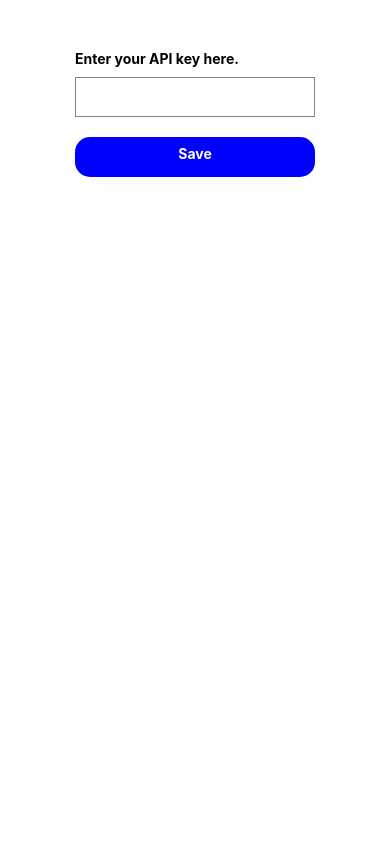
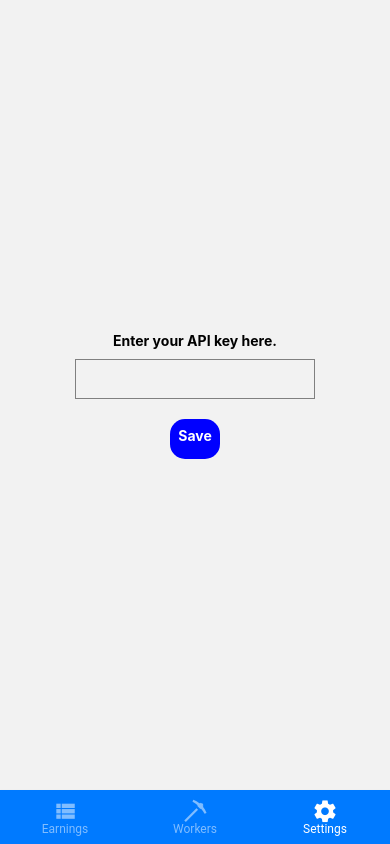
Before and after one commit to MisterTeeRoland/ProhashingMonitor, a React Native app: screen /Settings in a window 390 px wide. Built offline with nearby package versions, Linux system fonts and the light colour scheme.

Commit message:
Simple navigation setup

```diff
--- a/App.js
+++ b/App.js
@@ -1,106 +1,22 @@
-import { StatusBar } from 'expo-status-bar';
-import React, { useState, useEffect } from 'react';
-import { Image, ActivityIndicator, TouchableOpacity, StyleSheet, SafeAreaView, ScrollView, Text, View, Button, TextInput } from 'react-native';
+import React from 'react';
+import { StyleSheet } from 'react-native';
+import { NavigationContainer } from '@react-navigation/native';
 
-import AsyncStorage from '@react-native-async-storage/async-storage';
-import AppLoading from 'expo-app-loading';
+import Navigation from './navigation';
 
-export default function App() {
-
-  const [api_key, setRealApiKey] = useState('');
-  const [apiKey, setApiKey] = useState('');
-
-  const saveValue = () => {
-    save_api_key(apiKey)
-  }
-
-  const save_api_key = async (value) => {
-    try {
-      console.log('saving api_key = ' + value)
-      await AsyncStorage.setItem('@api_key', value)
-    } catch (e) {
-      // saving error
-    }
-  }
-
-  const load_api_key = async () => {
-    try {
-      const value = await AsyncStorage.getItem('@api_key')
-      if (value !== null) {
-        // value previously stored
-        console.log('loading key = ' + value)
-        setRealApiKey(value)
-      }
-    } catch(e) {
-      // error reading value
-    }
-  }
-
-  const remove_api_key = async () => {
-    try {
-      await AsyncStorage.removeItem('@api_key')
-    } catch(e) {
-      // remove error
-    }
-
-    console.log('Done.')
-  }
-
-  const updateApiKey = (text) => {
-    setApiKey(text)
-    setRealApiKey(text)
-  }
-
-  useEffect(() => {
-    load_api_key()
-  }, [])
-
-
+function App() {
   return (
-    <View style={styles.container}>
-      <ScrollView style={styles.scrollView}>
-
-        <Text style={styles.apiLabel}>Enter your API key here.</Text>
-        <TextInput style={styles.apiInput} onChangeText={text => updateApiKey(text)} value={api_key} />
-
-        <TouchableOpacity style={styles.button} onPress={saveValue}>
-          <Text style={styles.buttonText}>Save</Text>
-        </TouchableOpacity>
-
-      </ScrollView>
-    </View>
+    <NavigationContainer>
+        <Navigation />
+    </NavigationContainer>
   );
 }
 
+export default App;
+
+
 const styles = StyleSheet.create({
   container: {
-    flex: 1,
-    backgroundColor: '#fff',
-    alignItems: 'center',
-    justifyContent: 'center',
-    padding: 50,
-    maxWidth: 400,
-  },
-  apiLabel: {
-    fontWeight: '700',
-  },
-  apiInput: {
-    height: 40,
-    borderColor: 'gray',
-    borderWidth: 1,
-    marginTop: 10,
-    paddingHorizontal: 10,
-  },
-  button: {
-    backgroundColor: '#0000ff',
-    padding: 8,
-    marginTop: 20,
-    borderRadius: 15,
-    height: 40,
-  },
-  buttonText: {
-    color: '#fff',
-    textAlign: 'center',
-    fontWeight: '700',
+
   }
 });
--- /dev/null
+++ b/components/Earnings.js
@@ -0,0 +1,10 @@
+import React from 'react';
+import { Text, View } from 'react-native';
+
+export default function EarningsScreen() {
+    return (
+        <View style={{ flex: 1, alignItems: 'center', justifyContent: 'center' }}>
+            <Text>Earnings Screen</Text>
+        </View>
+    );
+}
--- /dev/null
+++ b/components/Settings.js
@@ -0,0 +1,98 @@
+import React, { useState, useEffect } from 'react';
+import { TouchableOpacity, StyleSheet, Text, View, TextInput } from 'react-native';
+
+import AsyncStorage from '@react-native-async-storage/async-storage';
+
+export default function SettingsScreen({ route, navigation }) {
+    const [api_key, setRealApiKey] = useState('');
+    const [apiKey, setApiKey] = useState('');
+
+    const saveValue = () => {
+        save_api_key(apiKey)
+    }
+
+    const save_api_key = async (value) => {
+        try {
+            console.log('saving api_key = ' + value)
+            await AsyncStorage.setItem('@api_key', value)
+        } catch (e) {
+            // saving error
+        }
+    }
+
+    const load_api_key = async () => {
+        try {
+            const value = await AsyncStorage.getItem('@api_key')
+            if (value !== null) {
+                // value previously stored
+                console.log('loading key = ' + value)
+                setRealApiKey(value)
+            }
+        } catch (e) {
+            // error reading value
+        }
+    }
+
+    const remove_api_key = async () => {
+        try {
+            await AsyncStorage.removeItem('@api_key')
+        } catch (e) {
+            // remove error
+        }
+
+        console.log('Done.')
+    }
+
+    const updateApiKey = (text) => {
+        setApiKey(text)
+        setRealApiKey(text)
+    }
+
+    useEffect(() => {
+        load_api_key()
+    }, [])
+
+    return (
+        <View style={{ flex: 1, alignItems: 'center', justifyContent: 'center' }}>
+            <Text style={styles.apiLabel}>Enter your API key here.</Text>
+            <TextInput style={styles.apiInput} onChangeText={text => updateApiKey(text)} value={api_key} />
+
+            <TouchableOpacity style={styles.button} onPress={saveValue}>
+                <Text style={styles.buttonText}>Save</Text>
+            </TouchableOpacity>
+        </View>
+    );
+};
+
+const styles = StyleSheet.create({
+    container: {
+      flex: 1,
+      backgroundColor: '#fff',
+      alignItems: 'center',
+      justifyContent: 'center',
+      padding: 50,
+      maxWidth: 400,
+    },
+    apiLabel: {
+      fontWeight: '700',
+    },
+    apiInput: {
+      height: 40,
+      borderColor: 'gray',
+      borderWidth: 1,
+      marginTop: 10,
+      paddingHorizontal: 10,
+    },
+    button: {
+      backgroundColor: '#0000ff',
+      padding: 8,
+      marginTop: 20,
+      borderRadius: 15,
+      height: 40,
+    },
+    buttonText: {
+      color: '#fff',
+      textAlign: 'center',
+      fontWeight: '700',
+    }
+  });
--- /dev/null
+++ b/components/Workers.js
@@ -0,0 +1,10 @@
+import React from 'react';
+import { Text, View } from 'react-native';
+
+export default function WorkersScreen() {
+    return (
+        <View style={{ flex: 1, alignItems: 'center', justifyContent: 'center' }}>
+            <Text>Workers Screen</Text>
+        </View>
+    );
+}
--- /dev/null
+++ b/navigation/index.js
@@ -0,0 +1,44 @@
+
+import React from 'react';
+
+import { MaterialCommunityIcons } from '@expo/vector-icons';
+import { createNativeStackNavigator } from '@react-navigation/native-stack';
+import { createMaterialBottomTabNavigator } from '@react-navigation/material-bottom-tabs';
+
+import SettingsScreen from '../components/Settings'
+import EarningsScreen from '../components/Earnings'
+import WorkersScreen from '../components/Workers'
+
+const Tab = createMaterialBottomTabNavigator();
+const Stack = createNativeStackNavigator();
+
+export default function Navigation() {
+    return (
+        <Tab.Navigator>
+            <Tab.Screen name="Earnings" component={EarningsScreen}
+                options={{
+                    tabBarLabel: 'Earnings',
+                    tabBarIcon: ({ color }) => (
+                        <MaterialCommunityIcons name="view-list" color={color} size={26} />
+                    ),
+                }}
+            />
+            <Tab.Screen name="Workers" component={WorkersScreen}
+                options={{
+                    tabBarLabel: 'Workers',
+                    tabBarIcon: ({ color }) => (
+                        <MaterialCommunityIcons name="pickaxe" color={color} size={26} />
+                    ),
+                }}
+            />
+            <Tab.Screen name="Settings" component={SettingsScreen}
+                options={{
+                    tabBarLabel: 'Settings',
+                    tabBarIcon: ({ color }) => (
+                        <MaterialCommunityIcons name="cog" color={color} size={26} />
+                    ),
+                }}
+            />
+        </Tab.Navigator>
+    );
+}
```
Also changed, not shown: package.json (+10 -3 lines), 1 other file (tests, documents, lock files or other folders).
